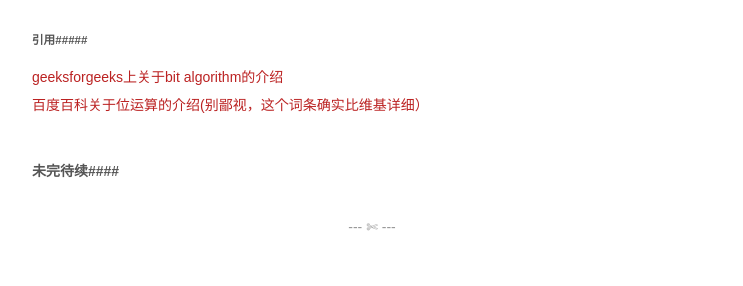
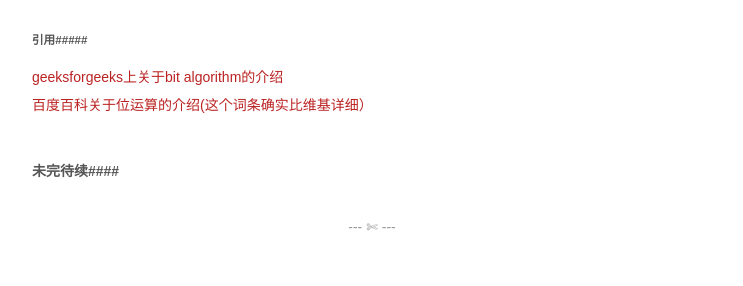
Before and after one commit to wujiantao/wujiantao.github.com, a Jekyll site: the page built from _posts/2013-10-03-bit_operation2.markdown, in a window 1280 px wide and 900 px high, scrolled down 1674 px. Shown: the part 585-871 px from the top of the window, without its empty margins (268-1011 px from the left). Built offline with Jekyll 4.4.1, drawn with Linux system fonts in a browser that asks for light colours; some web fonts are replaced; Markdown is read by kramdown in place of the engine named in the settings; comment, search, counter and statistics services are not loaded.

Commit message:
bitwise_operation

```diff
--- a/_posts/2013-10-03-bit_operation2.markdown
+++ b/_posts/2013-10-03-bit_operation2.markdown
@@ -103,7 +103,7 @@ tags:
 #####引用#####
 
 [geeksforgeeks上关于bit algorithm的介绍](http://www.geeksforgeeks.org/fundamentals-of-algorithms/)<br>
-[百度百科关于位运算的介绍(别鄙视，这个词条确实比维基详细）](http://baike.baidu.com/view/379209.htm)
+[百度百科关于位运算的介绍(这个词条确实比维基详细）](http://baike.baidu.com/view/379209.htm)
 
 <div class="blank"></div>
 ####未完待续####
```
